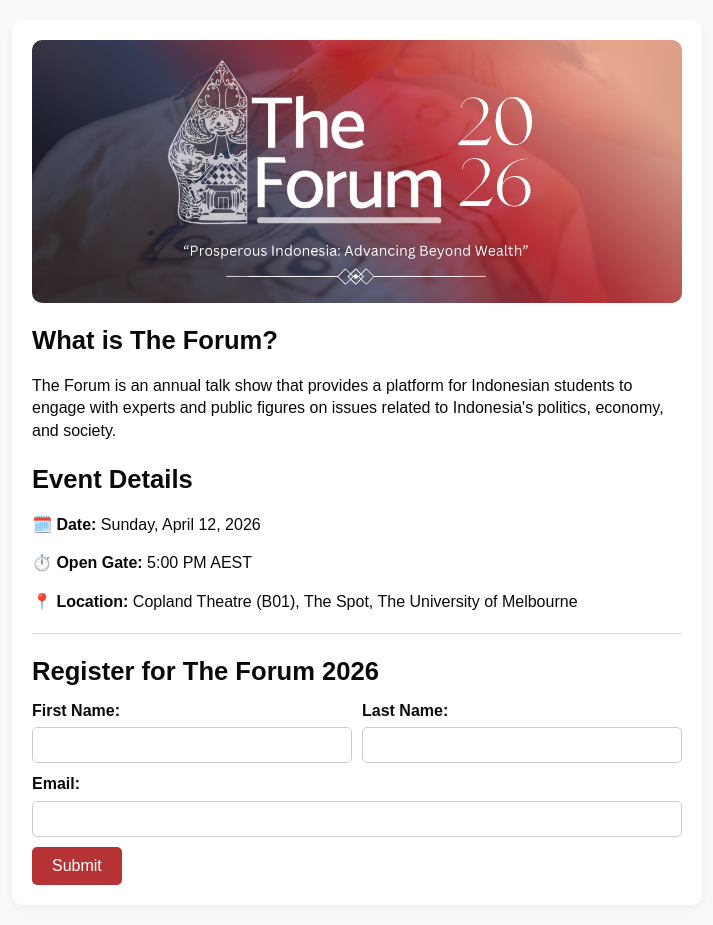
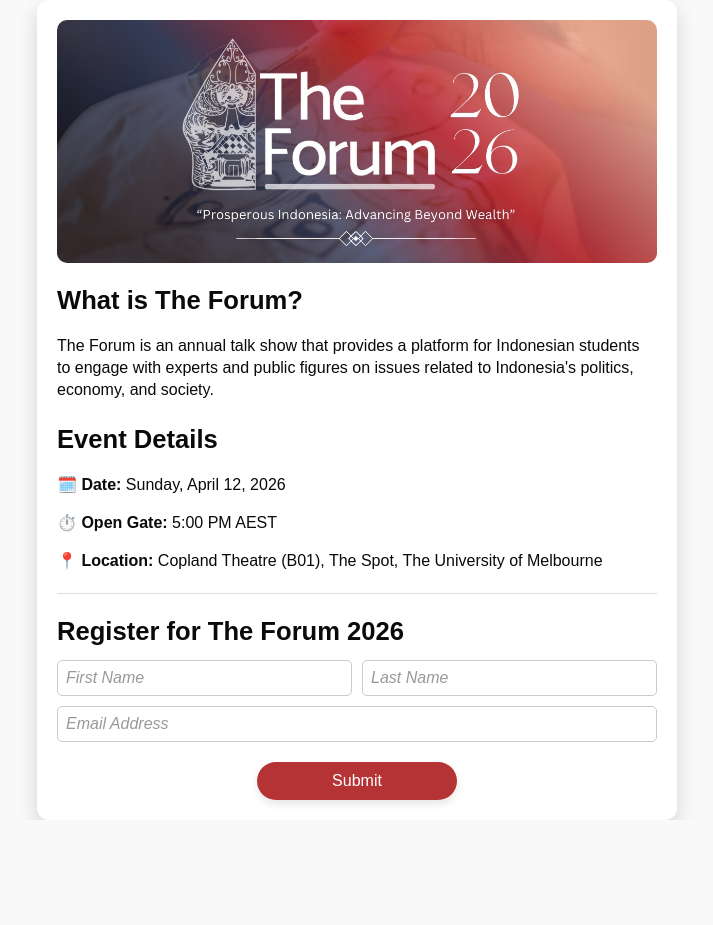
Before and after one commit to aureliatann/theforum, a Django app: page /register/ in a window 1280 px wide. Shown: the whole page, without its empty margins (283-996 px from the left). After the commit the page ends 820 px from the top, so only its background shows below. Run offline with Django 5.2, Linux system fonts and the light colour scheme.

Commit message:
update css

```diff
--- a/attendees/forms.py
+++ b/attendees/forms.py
@@ -9,3 +9,18 @@ class AttendeeForm(forms.ModelForm):
     class Meta:
         model = Attendee  # use Attendee model
         fields = ['first_name', 'last_name', 'email'] # only show name and email in form
+        # widgets lets customize each field's HTML
+        widgets = {
+            'first_name': forms.TextInput(attrs={
+                'placeholder': 'First Name',
+                'class': 'form-input'
+            }),
+            'last_name': forms.TextInput(attrs={
+                'placeholder': 'Last Name',
+                'class': 'form-input'
+            }),
+            'email': forms.EmailInput(attrs={
+                'placeholder': 'Email Address',
+                'class': 'form-input'
+            }),
+        }
--- a/attendees/static/attendees/css/style.css
+++ b/attendees/static/attendees/css/style.css
@@ -1,27 +1,39 @@
 /* General Page Styles */
 body {
     font-family: Arial, sans-serif;
-    line-height: 1.4;      /* tighter line spacing */
+    line-height: 1.4;
     margin: 0;
     padding: 0;
     background-color: #f9f9f9;
-    color: #0a0a0a;        /* very dark blue/almost black */
+    color: #0a0a0a;
+
+    /* Center container vertically & horizontally */
+    display: flex;
+    justify-content: center; /* horizontal center */
+    align-items: center;     /* vertical center */
+    min-height: 100vh;       /* full viewport height */
 }
 
 /* Container */
 .container {
-    max-width: 650px;       /* slightly thinner */
-    margin: 20px auto;      /* center horizontally */
+    max-width: 600px;
     padding: 20px;
     background-color: #fff;
-    box-shadow: 0 4px 10px rgba(0,0,0,0.05);
-    border-radius: 10px;
+    border-radius: 12px;
+    box-shadow: 0 8px 20px rgba(0,0,0,0.15);
+    transition: all 0.3s ease;
+    margin: 0; /* remove default margin, flex handles centering */
 }
 
-/* Banner inside container */
+.container:hover {
+    transform: translateY(-2px);
+    box-shadow: 0 12px 25px rgba(0,0,0,0.2);
+}
+
+/* Banner */
 .banner {
     width: 100%;
-    margin-bottom: 15px;   /* tighter spacing */
+    margin-bottom: 15px;
 }
 
 .banner-img {
@@ -42,7 +54,7 @@ h2 {
 
 /* Paragraphs */
 p {
-    margin-bottom: 10px;   /* tighter spacing */
+    margin-bottom: 10px;
     font-size: 1rem;
     color: #0a0a0a;
 }
@@ -54,14 +66,7 @@ hr {
     border-top: 1px solid #ddd;
 }
 
-/* Form Styles */
-form label {
-    font-weight: bold;
-    display: block;
-    margin-bottom: 5px;
-}
-
-/* Form row for first + last name */
+/* Form row */
 .form-row {
     display: flex;
     gap: 10px;
@@ -69,49 +74,74 @@ form label {
 }
 
 .form-row > div {
-    flex: 1;             /* make each half width */
+    flex: 1;
 }
 
 /* Form inputs */
-form input[type="text"],
-form input[type="email"] {
+.form-input {
     width: 100%;
-    padding: 8px;         /* smaller padding */
+    padding: 8px;
     border: 1px solid #ccc;
     border-radius: 5px;
     box-sizing: border-box;
     font-size: 1rem;
 }
 
-/* Submit Button */
+.form-input::placeholder {
+    color: #999;
+    opacity: 1;
+    font-style: italic;
+}
+
+/* Buttons wrapper for centering */
+.button-container {
+    display: flex;
+    justify-content: center;
+    margin-top: 20px;
+}
+
+/* Buttons */
 .submit-btn {
-    background-color: #b53335; /* accent red */
+    background-color: #b53335;
     color: #fff;
     border: none;
-    padding: 10px 20px;
+    padding: 10px 25px;
     font-size: 1rem;
-    border-radius: 5px;
+    border-radius: 20px; /* slightly higher radius */
     cursor: pointer;
-    margin-top: 10px;
-    transition: background-color 0.3s ease;
+    text-align: center;
+    text-decoration: none;
+    transition: all 0.3s ease;
+    min-width: 200px;
+    box-shadow: 0 4px 8px rgba(0,0,0,0.1);
 }
 
 .submit-btn:hover {
     background-color: #8a2629;
+    transform: translateY(-2px);
+    box-shadow: 0 6px 12px rgba(0,0,0,0.15);
 }
 
-/* Emoji styling */
-p strong {
-    display: inline-flex;
-    align-items: center;
-    gap: 5px;
+/* Fade-in animation */
+.fade-enter {
+    opacity: 0;
+    transform: translateY(10px);
+    transition: opacity 0.5s ease, transform 0.5s ease;
+}
+
+.fade-enter-active {
+    opacity: 1;
+    transform: translateY(0);
 }
 
 /* Responsive */
 @media (max-width: 600px) {
+    body {
+        padding: 10px;
+    }
+
     .container {
         padding: 15px;
-        margin: 15px;
     }
 
     h2 {
@@ -119,6 +149,6 @@ p strong {
     }
 
     .form-row {
-        flex-direction: column; /* stack first/last name on mobile */
+        flex-direction: column;
     }
 }
--- a/attendees/templates/register.html
+++ b/attendees/templates/register.html
@@ -8,7 +8,9 @@
 </head>
 <body>
 
-    <!-- Container (includes banner) -->
+<!-- Fade container -->
+<div class="fade-enter" id="page-container">
+
     <div class="container">
 
         <!-- Banner -->
@@ -29,26 +31,47 @@
 
         <!-- Registration Form -->
         <h2>Register for The Forum 2026</h2>
-        <form method="POST">
+        <form method="POST" id="registration-form">
             {% csrf_token %}
 
             <div class="form-row">
                 <div>
-                    <label for="{{ form.first_name.id_for_label }}">First Name:</label>
                     {{ form.first_name }}
                 </div>
                 <div>
-                    <label for="{{ form.last_name.id_for_label }}">Last Name:</label>
                     {{ form.last_name }}
                 </div>
             </div>
 
-            <label for="{{ form.email.id_for_label }}">Email:</label>
-            {{ form.email }}
+            <div>
+                {{ form.email }}
+            </div>
 
-            <button type="submit" class="submit-btn">Submit</button>
+            <div class="button-container">
+                <button type="submit" class="submit-btn">Submit</button>
+            </div>
+
         </form>
+
     </div> <!-- End container -->
+</div>
+
+<!-- Fade-in / Fade-out script -->
+<script>
+document.addEventListener("DOMContentLoaded", function() {
+    const page = document.getElementById("page-container");
+    page.classList.add("fade-enter-active");
+
+    const form = document.getElementById("registration-form");
+    form.addEventListener("submit", function(e) {
+        e.preventDefault(); // prevent instant submit
+        page.style.transition = "opacity 0.5s ease, transform 0.5s ease";
+        page.style.opacity = 0;
+        page.style.transform = "translateY(-10px)";
+        setTimeout(() => form.submit(), 500); // submit after fade
+    });
+});
+</script>
 
 </body>
 </html>
--- a/attendees/views.py
+++ b/attendees/views.py
@@ -11,8 +11,8 @@ def register(request):
         form = AttendeeForm(request.POST)   # loads the dat athe user typed into django form
         # django checks that name isn't empty and email is in valid format
         if form.is_valid():
-            form.save()  # saves name and email to the database
-            return redirect('success')  # goes to success page
+            attendee = form.save()  # save and get instance
+            return render(request, 'success.html', {'attendee_email': attendee.email})
     else:
         # user's first time visiting (GET request) -> show empty form
         form = AttendeeForm()
```
Also changed, not shown: attendees/templates/success.html (+37 -5 lines), db.sqlite3.
